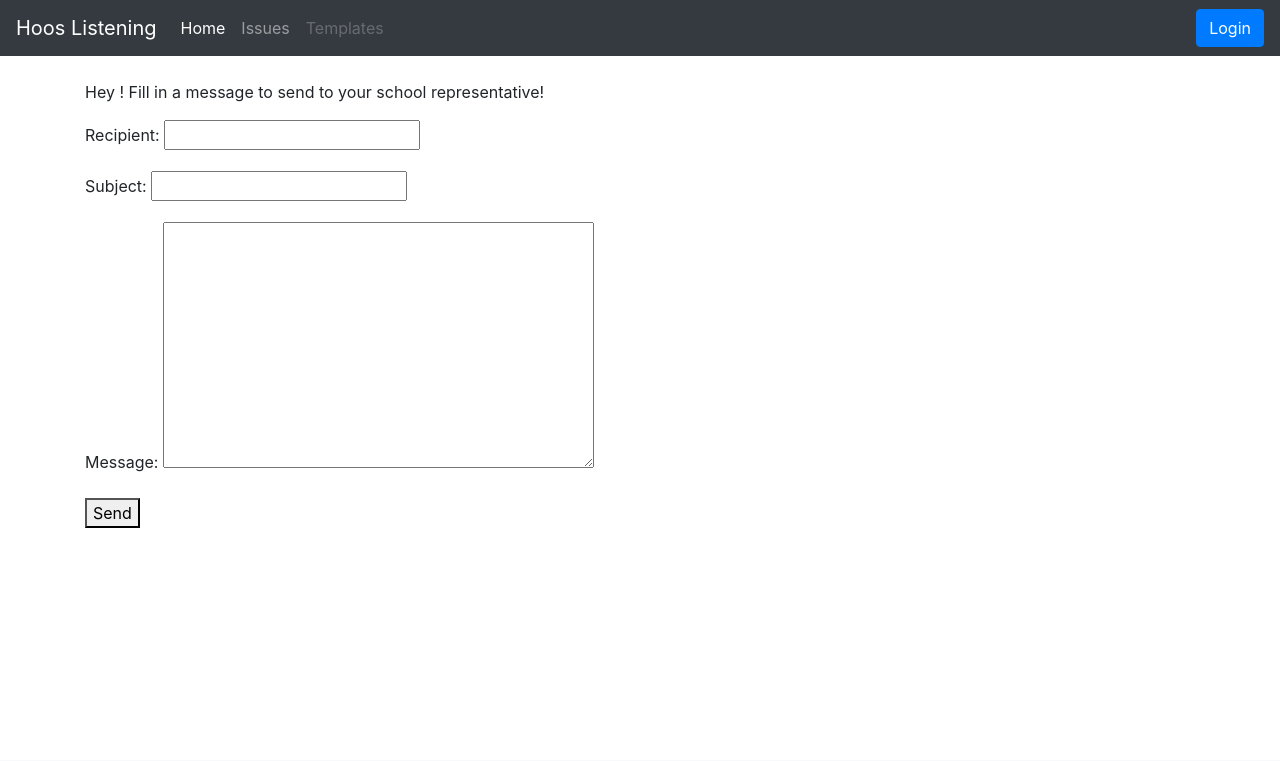
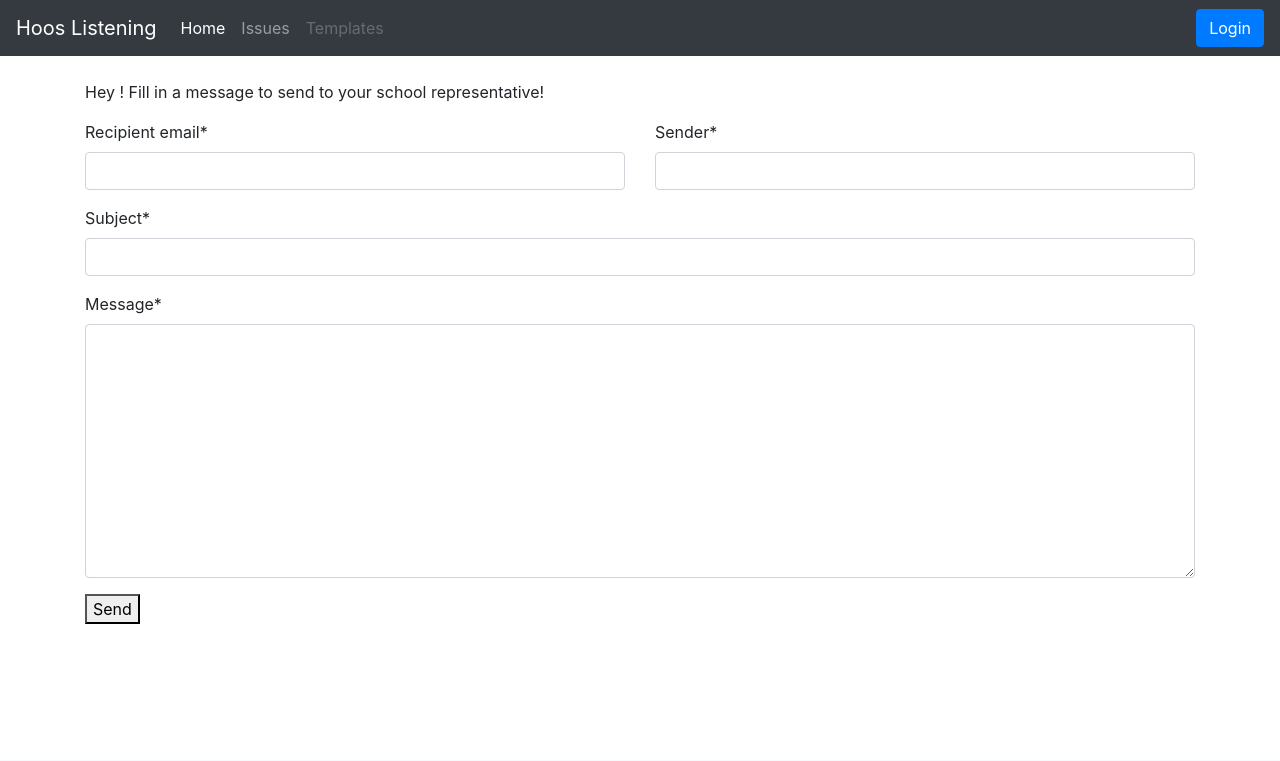
Before and after one commit to dzhang1024/CS3240, a Django app: page /issues/1/email_page in a window 1280 px wide. Shown: the top 761 px of the page. Run offline with Django 3.2, Linux system fonts and the light colour scheme; some libraries are stand-ins or nearby versions.

Commit message:
added crispy forms and cleaned up submission pages

```diff
--- a/home/forms.py
+++ b/home/forms.py
@@ -1,6 +1,7 @@
 from django import forms
 #created form that has subject recipient and message
 class ContactForm(forms.Form):
-    recipient = forms.EmailField(required = True)
+    recipient_email = forms.EmailField(required = True)
+    sender = forms.CharField(required = True)
     subject = forms.CharField(required = True)
     message = forms.CharField(widget=forms.Textarea, required = True)
--- a/home/templates/issues/email_page.html
+++ b/home/templates/issues/email_page.html
@@ -2,11 +2,19 @@
 
 {%block content%}
     <p>Hey {{ user.first_name }}! Fill in a message to send to your school representative!</p>
+    {% load crispy_forms_tags %}
     <form method="post">
         {% csrf_token %}
-        {{ form.as_p }}
-        <div class="form-actions">
-          <button type="submit">Send</button>
+        <div class="row">
+          <div class="col-6">
+            {{ form.recipient_email|as_crispy_field }}
+          </div>
+          <div class="col-6">
+            {{ form.sender|as_crispy_field }}
+          </div>
         </div>
+        {{ form.subject|as_crispy_field }}
+        {{ form.message|as_crispy_field }}
+        <button type="submit">Send</button>
     </form>
 {%endblock%}
--- a/home/templates/issues/submit_issue.html
+++ b/home/templates/issues/submit_issue.html
@@ -3,8 +3,10 @@
 {%block content%}
     <p>Hey {{ user.first_name }}! Submit the issue that you care about!</p>
     <ul>
-        <form method="post">{% csrf_token %}
-            {{ form.as_p }}
+        {% load crispy_forms_tags %}
+        <form method="post">
+            {% csrf_token %}
+            {{ form|crispy }}
             <input type="Submit" value="Save">
         </form>
     </ul>
--- a/home/views.py
+++ b/home/views.py
@@ -34,14 +34,14 @@ def contact(request, pk): #this is the views page that controls what we see in t
         form = ContactForm(request.POST)
         if form.is_valid():
             subject = form.cleaned_data['subject']
-            #sender = form.cleaned_data['sender']
             message = form.cleaned_data['message']
-            recipient = form.cleaned_data['recipient']
+            recipient_email = form.cleaned_data['recipient_email']
+            sender = form.cleaned_data['sender']
             try:
                 #this sends the email with the subject line as desired
                 #sender is my email (for now)
                 #recipient is filled out
-                send_mail('Hoos Listening: ' + subject, message, 'dz9sb@virginia.edu', [recipient], fail_silently=False)
+                send_mail('Hoos Listening: ' + subject, message + '\n \n' + 'Best regards,\n' + sender, 'dz9sb@virginia.edu', [recipient_email], fail_silently=False)
             except BadHeaderError:
                 return HttpResponse('Invalid header found')
             return HttpResponse('success') #redirects to some success page (for now)
--- a/hooslistening/settings.py
+++ b/hooslistening/settings.py
@@ -46,8 +46,10 @@ INSTALLED_APPS = [
     'allauth.account',
     'allauth.socialaccount',
     'allauth.socialaccount.providers.google',
+    'crispy_forms',
 ]
 
+CRISPY_TEMPLATE_PACK = 'bootstrap4'
 
 MIDDLEWARE = [
     'django.middleware.security.SecurityMiddleware',
--- a/requirements-travis.txt
+++ b/requirements-travis.txt
@@ -6,6 +6,7 @@ defusedxml==0.6.0
 dj-database-url==0.5.0
 Django==3.1.2
 django-allauth==0.42.0
+django-crispy-forms==1.9.2
 gunicorn==20.0.4
 idna==2.10
 isort==5.6.4
--- a/requirements.txt
+++ b/requirements.txt
@@ -6,6 +6,7 @@ defusedxml==0.6.0
 dj-database-url==0.5.0
 Django==3.1.2
 django-allauth==0.42.0
+django-crispy-forms==1.9.2
 gunicorn==20.0.4
 idna==2.10
 isort==5.6.4
```
